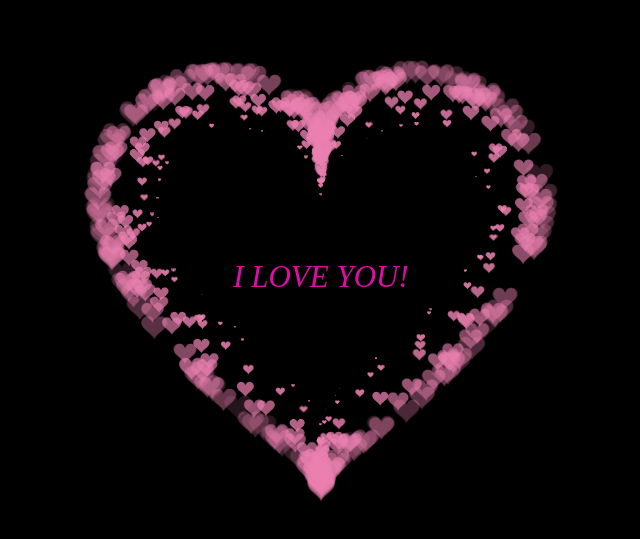
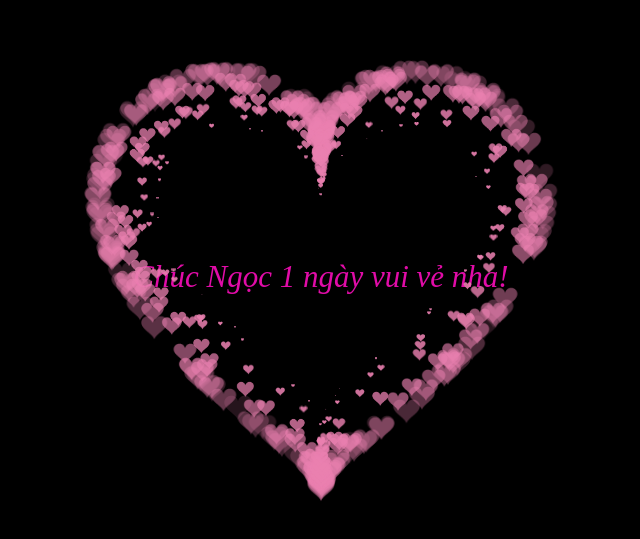
Before and after one commit to TPDuy1231/for_mygirl, a plain HTML site: page index.html in a window 1280 px wide. Shown: the part 123-662 px from the top of the page, without its empty margins (319-959 px from the left). Drawn offline with Linux system fonts and the light colour scheme.

Commit message:
Update index.html

```diff
--- a/index.html
+++ b/index.html
@@ -559,7 +559,7 @@ var ParticlePool = (function() {
         justify-content: center;
         margin-bottom: 5px;
         text-align: center;">
-        I LOVE YOU!
+        Chúc Ngọc 1 ngày vui vẻ nha!
 <!--         <img src="" alt="" class="img1">
         <img src="" alt="" class="img2">
         <img src="" alt="" class="img3">
```
